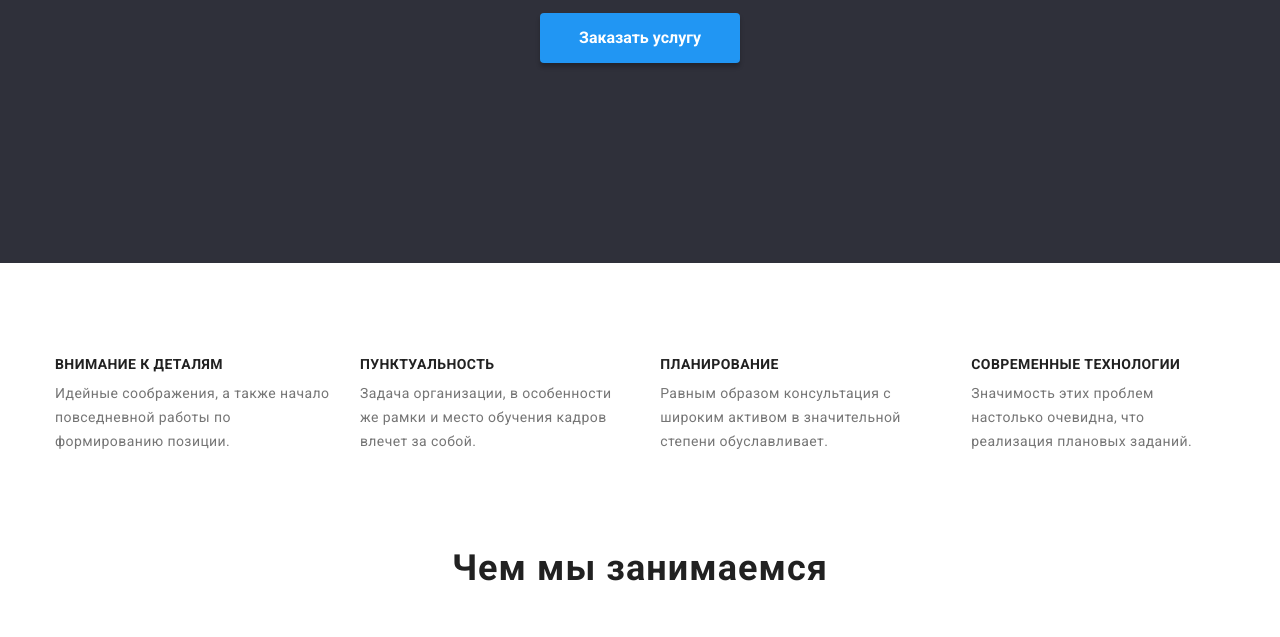
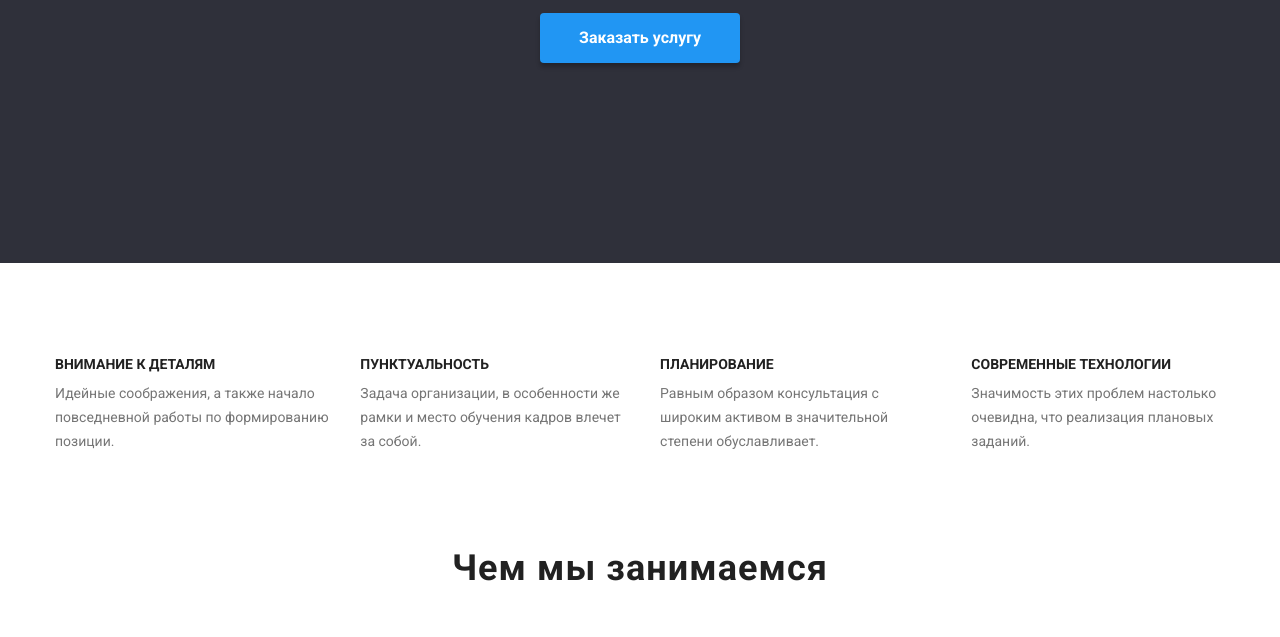
Before and after one commit to Bohdana-Halenko/goit-markup-hw-03, a plain HTML site: page index.html in a window 1280 px wide. Shown: the part 418-1055 px from the top of the page. Drawn offline with nearby package versions, Linux system fonts and the light colour scheme.

Commit message:
Убирает лишние стили

```diff
--- a/css/style.css
+++ b/css/style.css
@@ -141,17 +141,13 @@ img {
   color: var(--title-text-color);
   margin-bottom: 10px;
   margin-top: 0;
-  font-weight: 700;
   font-size: 14px;
   line-height: 1.14;
-  letter-spacing: 0.03em;
   text-transform: uppercase;
 }
 .benefits-text {
-  font-weight: 400;
   font-size: 14px;
   line-height: 1.71;
-  letter-spacing: 0.03em;
 }
 
 .benefits-block:not(:last-child) {
```
